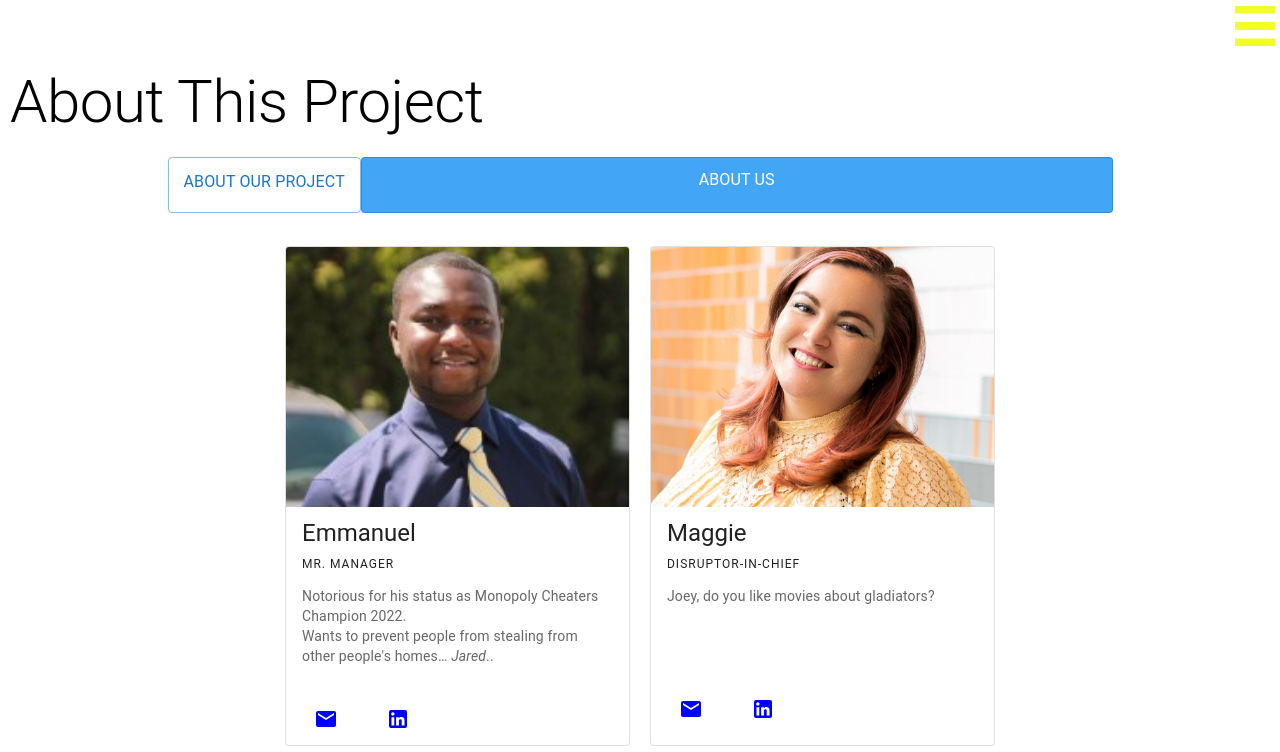
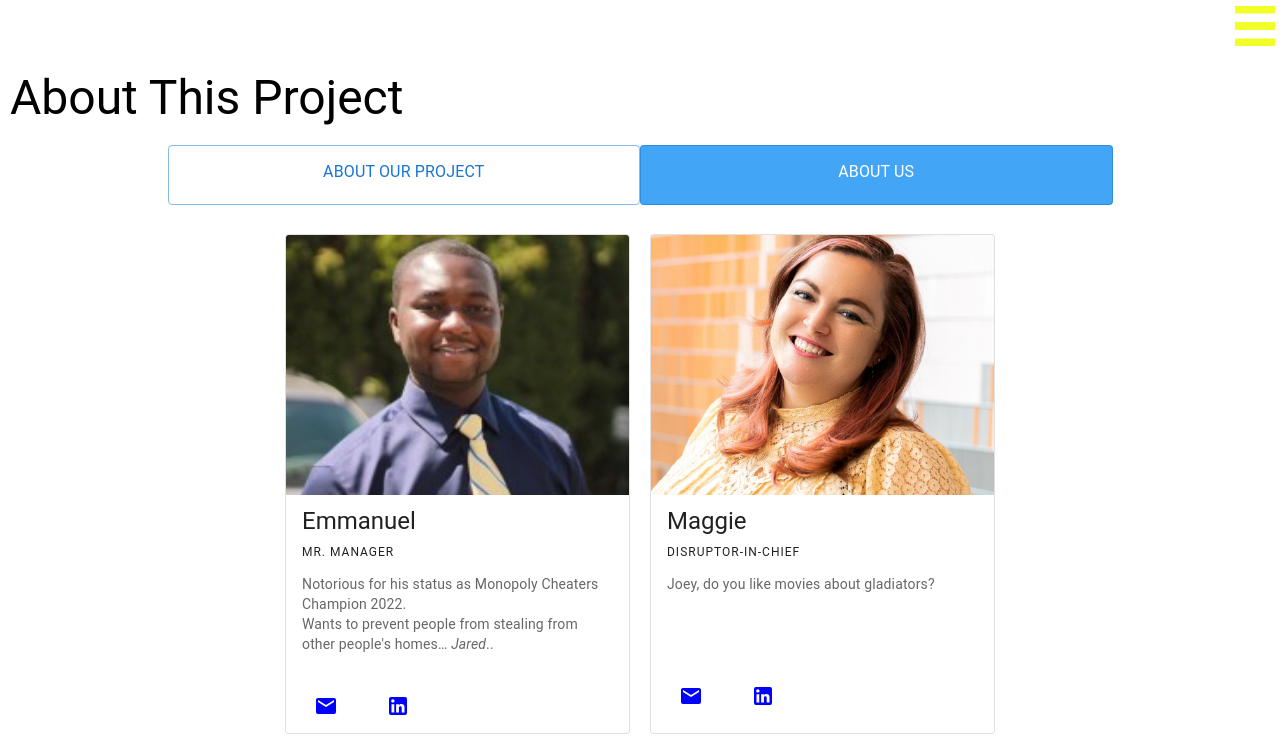
Before and after one commit to maggiechew/Law-and-Disorder-Frontend, a React (Create React App) app: page /about-us in a window 1280 px wide. Shown: the top 752 px of the page. Built offline with nearby package versions, Linux system fonts and the light colour scheme; no server answers; a web font is replaced by a local one.

Commit message:
AboutUs Updates

```diff
--- a/src/components/AboutHeader.jsx
+++ b/src/components/AboutHeader.jsx
@@ -18,7 +18,7 @@ function AboutHeader(props) {
   return (
     <div className="header">
       <div className="page-title">
-        <Typography variant="h2" gutterbottom>About This Project</Typography>
+        <Typography variant="h3" gutterbottom>About This Project</Typography>
       </div>
       <br />
       <div className="aboutUs-nav">
--- a/src/components/AboutProject.jsx
+++ b/src/components/AboutProject.jsx
@@ -17,7 +17,7 @@ function AboutProject() {
             <hr />
           </Typography>{" "}
           <br />
-          <Typography variant="body1" sx={{ pt: 2, fontSize: 20 }}>
+          <Typography variant="body1" sx={{ pt: 2, fontSize: 16 }}>
             At Law & Disorder, we are inspired to make meaningful change in our
             city by bringing awareness to key issues as they progress each year,
             and eventually be able to give us a more accurate idea of how we can
@@ -36,7 +36,7 @@ function AboutProject() {
           <br />
           <Typography
             variant="body1"
-            sx={{ pt: 2, fontSize: 20, textDecoration: "none" }}
+            sx={{ pt: 2, fontSize: 16, textDecoration: "none" }}
           >
             Data collected by the City of Calgary is collected monthly and
             stored on their publicly-accessible&nbsp;
@@ -67,22 +67,23 @@ function AboutProject() {
             <Typography
               variant="body1"
               sx={{
-                fontSize: 20,
+                fontSize: 16,
                 fontWeight: "bold",
                 textDecoration: "none",
                 pb: 1,
+                pt:1
               }}
             >
               Example Query:
             </Typography>
-            <Typography variant="body2" sx={{ fontSize: 18 }}>
+            <Typography variant="body2" sx={{ fontSize: 16 }}>
               https://data.calgary.ca/resource/78gh-n26t.json?$where=crime_count&nbsp;
               {">"} 1
             </Typography>
           </Box>
           <Typography
             variant="body1"
-            sx={{ pt: 2, fontSize: 20, textDecoration: "none" }}
+            sx={{ pt: 2, fontSize: 16, textDecoration: "none" }}
           >
             We, in turn, interpret this data in order to help users gain
             meaningful insights through what we hope is a highly-accessible user
--- a/src/components/AboutUs.css
+++ b/src/components/AboutUs.css
@@ -21,7 +21,7 @@
 .aboutUs-nav {
   /* z-index: 98; */
   display: flex;
-  justify-content: flex-end;
+  justify-content: center;
   justify-self: center;
   width: 75%;
   grid-row: 2;
@@ -30,19 +30,24 @@
 }
 
 #headerButtonselected {
-  /* border: 1px solid black; */
-  /* width: 20px; */
   flex: auto;
   flex-direction: column;
   display: inline;
   padding: 1em;
-  padding-top: 0.75em;
   margin: 0;
   background-color: #42a5f5;
   color: white;
-  /* text-decoration: none;
-  text-align: center;
-  font-family: "Unna"; */
+  /* max-width:500px; */
+  width:50%;
+}
+#headerButton {
+  flex: auto;
+  flex-direction: column;
+  display: inline;
+  padding: 1em;
+  margin: 0;
+  /* max-width:500px; */
+  width:50%;
 }
 
 .frank {
@@ -52,27 +57,17 @@
   grid-template-rows: auto auto;
   /* border: solid black 5px; */
   /* background-color: #c7c7c7; */
-  height: 1000px;
+  height: 740px;
   overflow: auto;
   padding-top: 10px;
 }
 .frank2 {
-  /* grid-row: 2; */
   display: grid;
   grid-template-rows: 1fr 1fr;
-  /* height: 500px; */
-
-  /* display: flex;
-  flex-direction: column; */
-  /* justify-content: flex-start; */
-
-  /* margin: auto; */
-  /* grid-template-columns: auto auto; */
-
   justify-content: center;
   /* border: solid black 5px; */
   /* background-color: #c7c7c7; */
-  height: 1000px;
+  max-height: 720px;
   overflow: auto;
   padding-top: 10px;
 }
@@ -89,14 +84,17 @@
   justify-content: center;
   /* align-content: space-evenly; */
   grid-row: 2;
+  align-self:center;
   /* border: solid red 2px; */
   /* background-color: #42a5f5; */
-  width: 1000px;
+  /* width: 70%; */
+  max-width: 1000px;
 }
 
 .content {
 /* border: solid yellow 10px; */
 margin: 10px;
+text-align: center;
 }
 
 
@@ -111,7 +109,7 @@ justify-content: center;
 
 .about-logo {
   width: 100%;
-  max-width: 800px;
+  max-width: 700px;
 }
 
 .bios {
@@ -147,7 +145,7 @@ justify-content: center;
   display: flex;
   align-content: end;
   /* border: solid yellow 2px; */
-  padding: 10px;
+  padding:10px;
 }
 .jenn {
   display: flex;
```
